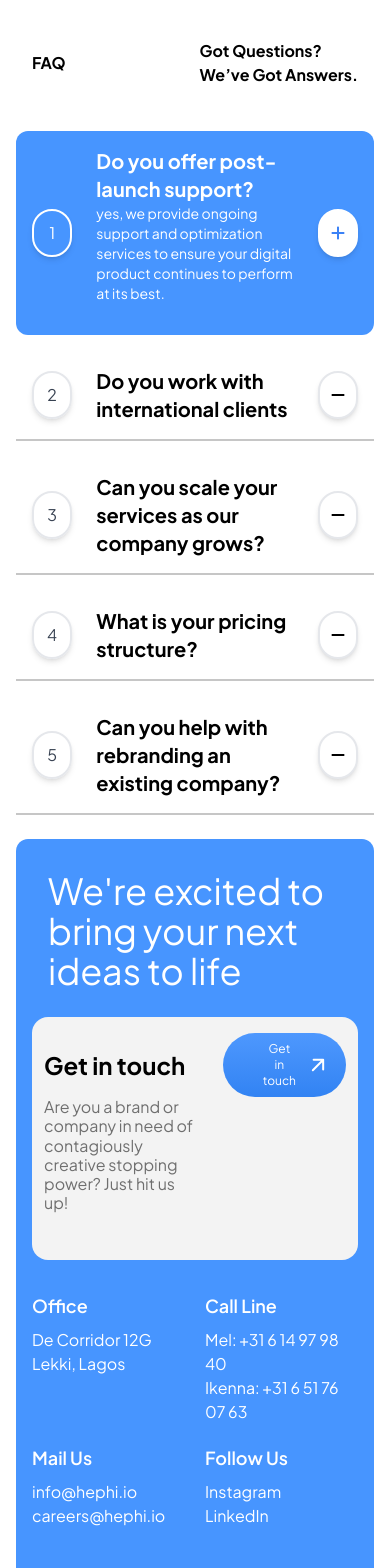
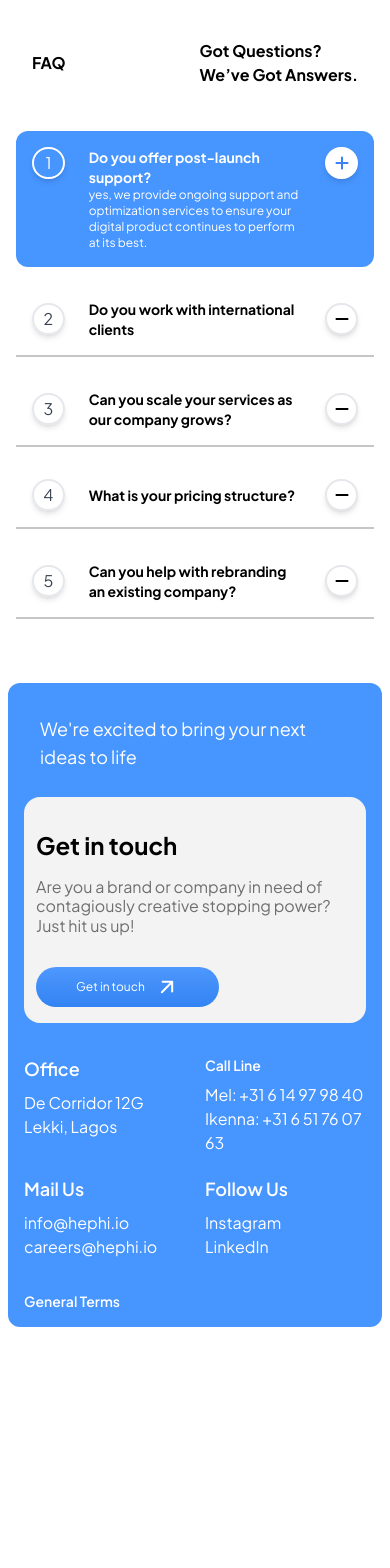
Before and after one commit to hephi-io/hephi-website, a Next.js app: page /contact in a window 390 px wide. Shown: the part 1440-3008 px from the top of the page. After the commit the page ends 2775 px from the top, so only its background shows below. Built offline with nearby package versions, Linux system fonts and the light colour scheme.

Commit message:
contact page done

```diff
--- a/src/app/contact/page.tsx
+++ b/src/app/contact/page.tsx
@@ -1,14 +1,14 @@
-"use client"
-import Image from 'next/image'
-import React from 'react'
-import CardIG from "../assets/jpegs/a59edf0245df657c9d12deea3c5cd450.jpeg"
-import Logo from "../assets/svgs/hephi-logo.svg"
-import MenuIcon from "../assets/svgs/menu-icon.svg"
+"use client";
+import Image from "next/image";
+import React from "react";
+import CardIG from "../assets/jpegs/a59edf0245df657c9d12deea3c5cd450.jpeg";
+import Logo from "../assets/svgs/hephi-logo.svg";
+import MenuIcon from "../assets/svgs/menu-icon.svg";
 import { FaRegMoon } from "react-icons/fa";
 import { LuSunMedium } from "react-icons/lu";
-import DarkIcon from "../assets/svgs/dark-icon.svg"
-import LightIcon from "../assets/svgs/light-icon.svg"
-import Arrow from "../assets/svgs/arrow-forward.svg"
+import DarkIcon from "../assets/svgs/dark-icon.svg";
+import LightIcon from "../assets/svgs/light-icon.svg";
+import Arrow from "../assets/svgs/arrow-forward.svg";
 import { FaArrowRight } from "react-icons/fa";
 import { FaPlus, FaMinus } from "react-icons/fa6";
 
@@ -173,91 +173,93 @@ function Contact() {
 
                 {/* faq section */}
                 <div className='grid  grid-cols-1  my-6  border-red-800 gap-4'>
-                    <div className="bg-[#4795FF] p-4 rounded-xl flex flex-row gap-6 items-center">
-                        <div className="lg:w-10 lg:h-10 w-[4rem] h-[3rem] rounded-full border-2 border-white shadow-md flex items-center justify-center text-white">
+                    <div className="bg-[#4795FF] p-4 rounded-xl flex items-start flex-row gap-6 ">
+                        <div className="lg:w-[3rem] lg:h-[2.7rem] w-[3rem] h-[2rem] rounded-full border-2 border-white shadow-md flex items-center justify-center text-white">
                             <h6 className="text-center">1</h6>
                         </div>
 
                         <div className='text-white basis-full'>
-                            <h3 className=' font-bold text-xl'>Do you offer post-launch support?</h3>
-                            <p className=" text-sm mb-4">yes, we provide ongoing support and optimization services to ensure your digital product continues to perform at its best.</p>
+                            <h3 className=' font-bold text-sm md:text-xl'>Do you offer post-launch support?</h3>
+                            <p className=" text-xs md:text-base">yes, we provide ongoing support and optimization services to ensure your digital product continues to perform at its best.</p>
                         </div>
-                        <div className="bg-white text-blue-500 rounded-full lg:w-10 lg:h-10 w-[4rem] h-[3rem] border-2 border-white shadow-md flex justify-center items-center cursor-pointer">
+                        <div className="bg-white text-blue-500 rounded-full lg:w-[3rem] lg:h-[2.9rem] w-[3rem] h-[2rem] border-2 border-white shadow-md flex justify-center items-center cursor-pointer">
                             <FaPlus />
                         </div>
                     </div>
 
 
                     <div className="p-4 flex flex-row gap-6 items-center border-b-2 border-[#c6c6c6] ">
-                        <div className="lg:w-10 lg:h-10 w-[4rem] h-[3rem] rounded-full border-2 border-grey-700 shadow-md flex items-center justify-center text-gray-700">
+                        <div className="lg:w-[3rem] lg:h-[2.7rem] w-[3rem] h-[2rem] rounded-full border-2 border-grey-700 shadow-md flex items-center justify-center text-gray-700">
                             <h6 className="text-center">2</h6>
                         </div>
 
                         <div className='text-black basis-full'>
-                            <h3 className=' font-bold text-xl'>Do you work with international clients</h3>
+                            <h3 className=' font-bold text-sm md:text-xl'>Do you work with international clients</h3>
                         </div>
-                        <div className="bg-white text-grey-700 rounded-full lg:w-10 lg:h-10 w-[4rem] h-[3rem] border-2 border-grey-700 shadow-md flex justify-center items-center cursor-pointer">
+                        <div className="bg-white text-grey-700 rounded-full lg:w-[3rem] lg:h-[2.9rem] w-[3rem] h-[2rem] border-2 border-grey-700 shadow-md flex justify-center items-center cursor-pointer">
                             <FaMinus />
                         </div>
                     </div>
 
 
                     <div className="p-4 flex flex-row gap-6 items-center border-b-2 border-[#c6c6c6] ">
-                        <div className="lg:w-10 lg:h-10 w-[4rem] h-[3rem] rounded-full border-2 border-grey-700 shadow-md flex items-center justify-center text-gray-700">
+                        <div className="lg:w-[3rem] lg:h-[2.6rem] w-[3rem] h-[2rem] rounded-full border-2 border-grey-700 shadow-md flex items-center justify-center text-gray-700">
                             <h6 className="text-center">3</h6>
                         </div>
 
                         <div className='text-black basis-full'>
-                            <h3 className=' font-bold text-xl'>Can you scale your services as our
-                            company grows?</h3>
+                            <h3 className=' font-bold text-sm md:text-xl'>Can you scale your services as our
+                                company grows?</h3>
                         </div>
-                        <div className="bg-white text-grey-700 rounded-full lg:w-10 lg:h-10 w-[4rem] h-[3rem] border-2 border-grey-700 shadow-md flex justify-center items-center cursor-pointer">
+                        <div className="bg-white text-grey-700 rounded-full lg:w-[3rem] lg:h-[2.9rem] w-[3rem] h-[2rem] border-2 border-grey-700 shadow-md flex justify-center items-center cursor-pointer">
                             <FaMinus />
                         </div>
                     </div>
                     <div className="p-4 flex flex-row gap-6 items-center border-b-2 border-[#c6c6c6] ">
-                        <div className="lg:w-10 lg:h-10 w-[4rem] h-[3rem] rounded-full border-2 border-grey-700 shadow-md flex items-center justify-center text-gray-700">
+                        <div className="lg:w-[3rem] lg:h-[2.6rem] w-[3rem] h-[2rem] rounded-full border-2 border-grey-700 shadow-md flex items-center justify-center text-gray-700">
                             <h6 className="text-center">4</h6>
                         </div>
 
                         <div className='text-black basis-full'>
-                            <h3 className=' font-bold text-xl'>What is your pricing structure?</h3>
+                            <h3 className=' font-bold text-sm md:text-xl'>What is your pricing structure?</h3>
                         </div>
-                        <div className="bg-white text-grey-700 rounded-full lg:w-10 lg:h-10 w-[4rem] h-[3rem] border-2 border-grey-700 shadow-md flex justify-center items-center cursor-pointer">
+                        <div className="bg-white text-grey-700 rounded-full lg:w-[3rem] lg:h-[2.9rem] w-[3rem] h-[2rem] border-2 border-grey-700 shadow-md flex justify-center items-center cursor-pointer">
                             <FaMinus />
                         </div>
                     </div>
 
 
                     <div className="p-4 flex flex-row gap-6 items-center border-b-2 border-[#c6c6c6] ">
-                        <div className="lg:w-10 lg:h-10 w-[4rem] h-[3rem] rounded-full border-2 border-grey-700 shadow-md flex items-center justify-center text-gray-700">
+                        <div className="lg:w-[3rem] lg:h-[2.6rem] w-[3rem] h-[2rem] rounded-full border-2 border-grey-700 shadow-md flex items-center justify-center text-gray-700">
                             <h6 className="text-center">5</h6>
                         </div>
 
                         <div className='text-black basis-full'>
-                            <h3 className=' font-bold text-xl'>Can you help with rebranding an existing company?</h3>
+                            <h3 className=' font-bold text-sm md:text-xl'>Can you help with rebranding an existing company?</h3>
                         </div>
-                        <div className="bg-white text-grey-700 rounded-full lg:w-10 lg:h-10 w-[4rem] h-[3rem] border-2 border-grey-700 shadow-md flex justify-center items-center cursor-pointer">
+                        <div className="bg-white text-grey-700 rounded-full lg:w-[3rem] lg:h-[2.9rem] w-[3rem] h-[2rem] border-2 border-grey-700 shadow-md flex justify-center items-center cursor-pointer">
                             <FaMinus />
                         </div>
                     </div>
                 </div>
+            </div>
 
-                {/* footer */}
-                <div className='bg-[#4795FF]  rounded-xl container'>
+            {/* footer */}
+            <div className='container mx-auto p-2'>
+                <div className='bg-[#4795FF]  rounded-xl'>
                     <div className='flex justify-between gap-[10px] items-center lg:items-start flex-col lg:flex-row p-4'>
                         <div className="leading-[36px]  lg:basis-[421px]  p-4 md:text-48px lg:leading-[48px] ">
-                            <h1 className="text-4xl   text-white font-[400] md:font-semibold  lg:text-5xl ">We're excited to bring your next ideas to life</h1>
+                            <h1 className="text-lg md:text-2xl   text-white font-[400] md:font-semibold  lg:text-5xl ">We're excited to bring your next ideas to life</h1>
                         </div>
                         <div className='bg-[#f3f3f3] px-3  md:px-7 py-4 rounded-2xl lg:basis-[500px] basis-full'>
-                            <div className="flex flex-row md:flex-col gap-6 md:gap-0">
+                            <div className="">
                                 <div className="">
                                     <h1 className="text-2xl font-bold  my-2 leading-[3rem]">Get in touch</h1>
                                     <div className="font-normal text-base leading-[19.2px] text-[#6F6F6F] mb-8">
                                         Are you a brand or company in need of contagiously creative stopping power? Just hit us up!
                                     </div>
                                 </div>
-                                <div className='flex-[80%]'>
+                                <div className=''>
                                     <button className="rounded-full py-2 px-10 md:px-6 md:py-3 bg-gradient-to-b from-[#4E98FE] to-[#3283F3] flex gap-x-[10px] items-center">
 
                                         <h2 className="text-xs md:text-base md:leading-[20.8px] text-white">
@@ -283,7 +285,7 @@ function Contact() {
                             <p>Lekki, Lagos</p>
                         </div>
                         <div className=''>
-                            <h3 className="text-lg font-semibold mb-2">Call Line</h3>
+                            <h3 className=" text-sm md:text-lg font-semibold mb-2">Call Line</h3>
                             <p>Mel: +31 6 14 97 98 40</p>
                             <p>Ikenna: +31 6 51 76 07 63</p>
                         </div>
@@ -298,7 +300,7 @@ function Contact() {
                             <p>LinkedIn</p>
                         </div>
                     </div>
-                    <p className="font-semibold text-white m-4  p-4 ">General Terms</p>
+                    <p className="font-semibold text-white text-sm md:text-lg p-4 ">General Terms</p>
                 </div>
             </div>
         </div>
```
